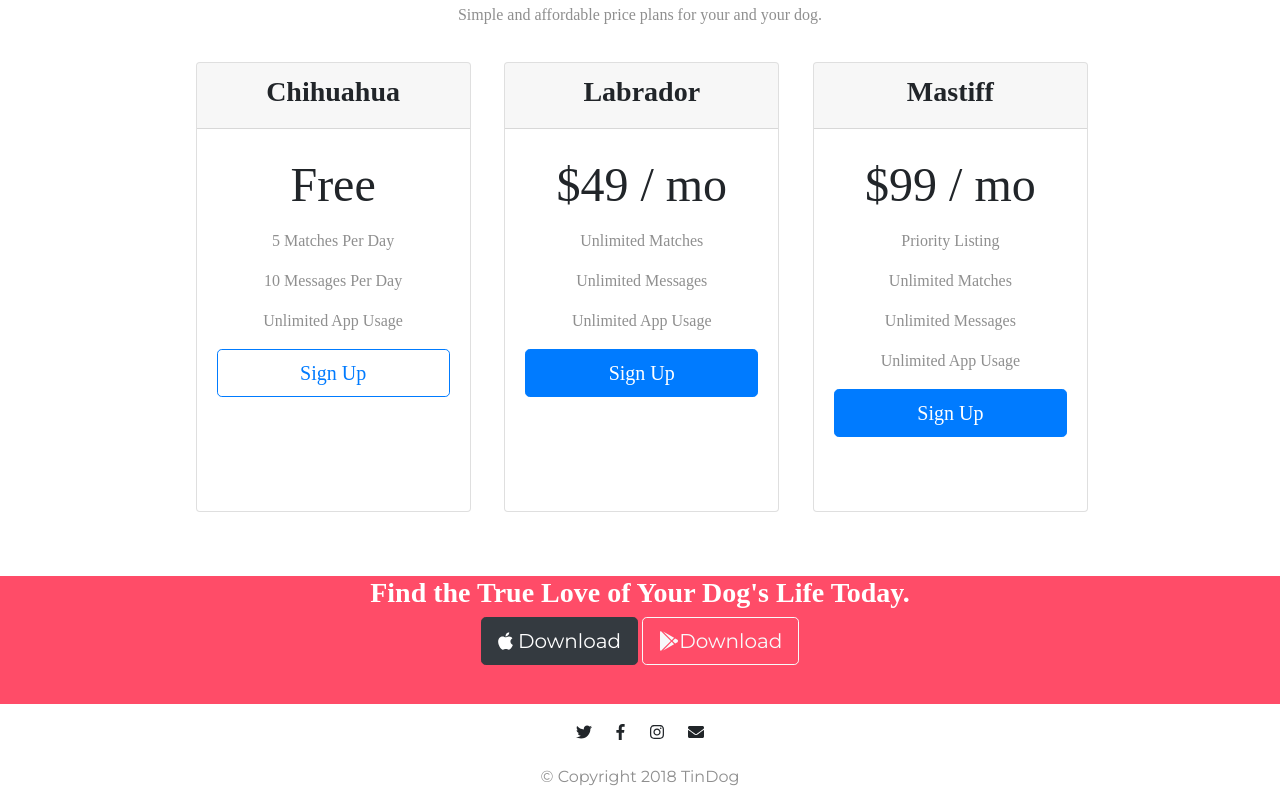
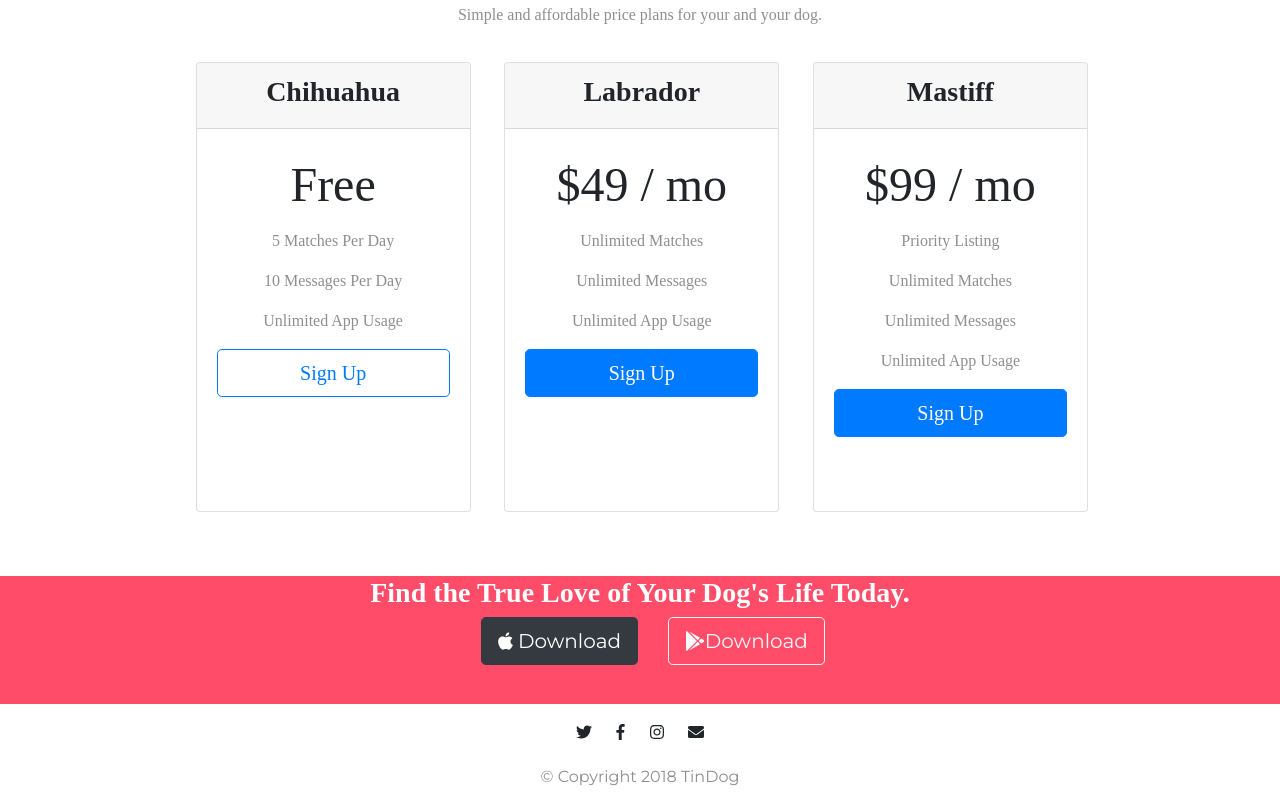
Before and after one commit to Itayr11/Tindog, a plain HTML site: page index.html in a window 1280 px wide. Shown: the part 2007-2812 px from the top of the page. Drawn offline with nearby package versions, Linux system fonts and the light colour scheme.

Commit message:
Add files via upload

```diff
--- a/css/styles.css
+++ b/css/styles.css
@@ -156,3 +156,6 @@ h2 {
 .social-icon{
   margin:20px 10px;
 }
+.buton-cta{
+  margin-left:2%;
+}
--- a/index.html
+++ b/index.html
@@ -196,8 +196,8 @@
   <section id="cta">
 
     <h3>Find the True Love of Your Dog's Life Today.</h3>
-    <button class="btn btn-dark btn-lg"  type="button">  <i class="fab fa-apple"></i> Download</button>
-    <button class="btn btn-outline-light btn-lg" type="button"><i class="fab fa-google-play"></i>Download</button>
+    <button class="buton-cta btn btn-dark btn-lg"  type="button">  <i class="fab fa-apple"></i> Download</button>
+    <button class="buton-cta btn btn-outline-light btn-lg" type="button"><i class="fab fa-google-play"></i>Download</button>
 
 
 
```
